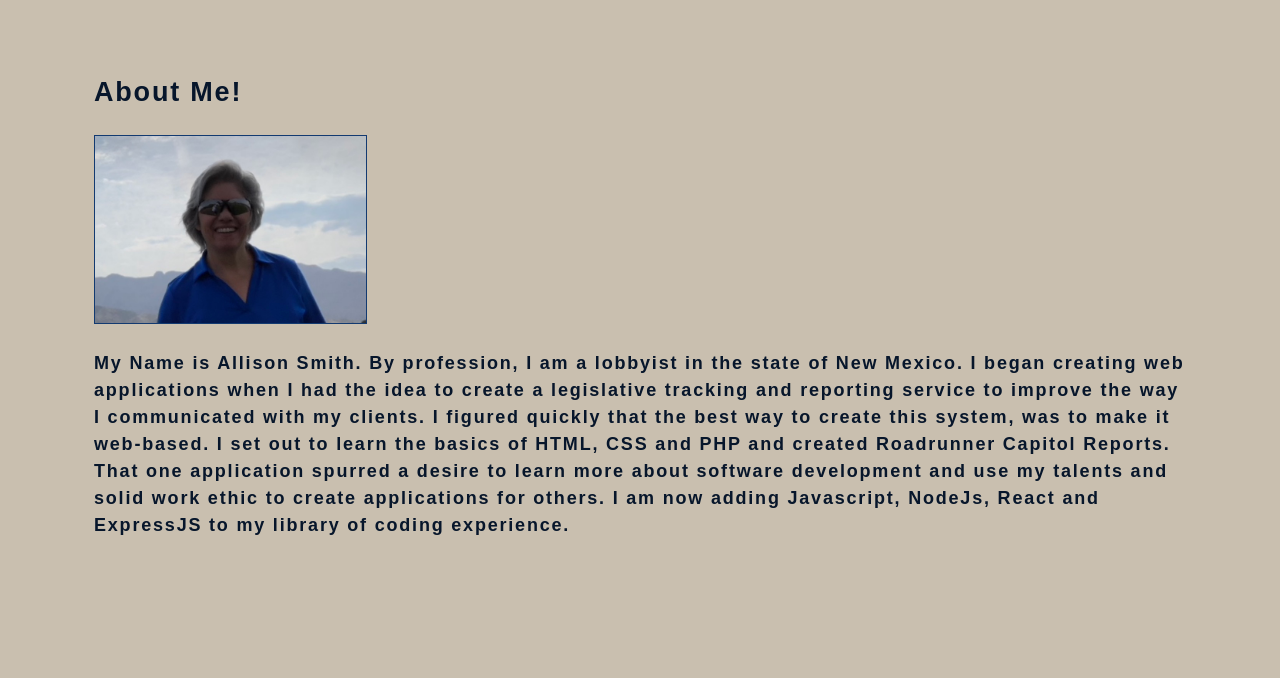
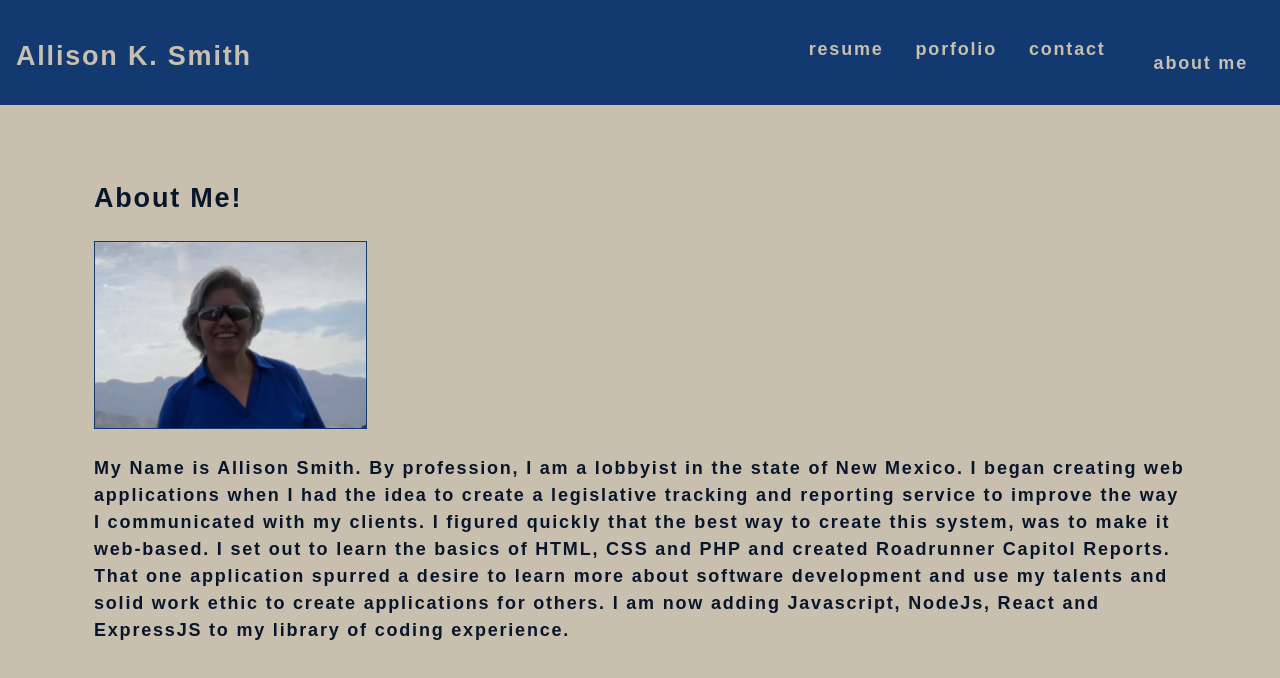
Before and after one commit to aksmith5239/my-portfolio, a React (Create React App) app: page / in a window 1280 px wide. Shown: the top 678 px of the page. Built offline with nearby package versions, Linux system fonts and the light colour scheme.

Commit message:
nav component developed

```diff
--- a/src/App.js
+++ b/src/App.js
@@ -1,10 +1,11 @@
 import './App.css';
 import About from './components/About';
-
+import Nav from './components/Nav';
 
 function App() {
   return (
     <div>
+      <Nav></Nav>
       <main>
         <About></About>
       </main>
--- /dev/null
+++ b/src/components/Nav/index.js
@@ -0,0 +1,47 @@
+import React from 'react';
+
+function Nav() {
+
+const categories = [
+    {
+        name: "porfolio",
+        description: "a portfolio of web development work by Allison K. Smith",
+    },
+    {
+        name: "resume",
+        description: "a downloadable resume of Allison K. Smith's web development work",
+    }
+]
+function categorySelected(name) {
+    console.log(`${name} clicked`);
+}
+    return(
+        <header>
+            <h2>
+                <a href="/">
+                    Allison K. Smith
+                </a>
+            </h2>
+            <nav>
+                <ul className="nav">
+                    <li>
+                        <a href="#about">
+                            about me
+                        </a>
+                    </li>
+                    <li>
+                        <span onClick={categorySelected}>contact </span>
+                    </li>
+
+                        {categories.map((category) => (
+                            <li className="navItem" key={category.name}>
+                                <span onClick={() => categorySelected(category.name)}>{category.name}</span>
+                            </li>
+                        ))}
+
+                </ul>
+            </nav>
+        </header>
+    )
+}
+export default Nav;
--- a/src/index.css
+++ b/src/index.css
@@ -35,15 +35,31 @@ body {
   color: var(--dark);
 }
 
-/* Style the top navigation bar */
-.nav {
+li {
+  list-style: none;
+}
+
+header {
   overflow: hidden;
   background-color: var(--primary) ;
 }
 
+header a{
+  float: left;
+  display: block;
+  color: var(--light-tan);
+  text-align: center;
+  padding: 14px 16px;
+  text-decoration: none;
+}
+/* Style the top navigation bar */
+nav {
+  background-color: var(--primary) ;
+}
+
 /* Style the topnav links */
-.nav a {
-  float: left;
+nav a, nav li {
+  float: right;
   display: block;
   color: var(--light-tan);
   text-align: center;
@@ -52,10 +68,12 @@ body {
 }
 
 /* Change color on hover */
-.nav a:hover {
+nav a:hover, nav li:hover{
   background-color:var(--light-tan);
-  color: var(--tertiary);
+  color: var(--secondary);
 }
+
+
 
 /* Style the content */
 .content {
```
Also changed, not shown: 1 other file (tests, documents, lock files or other folders).
